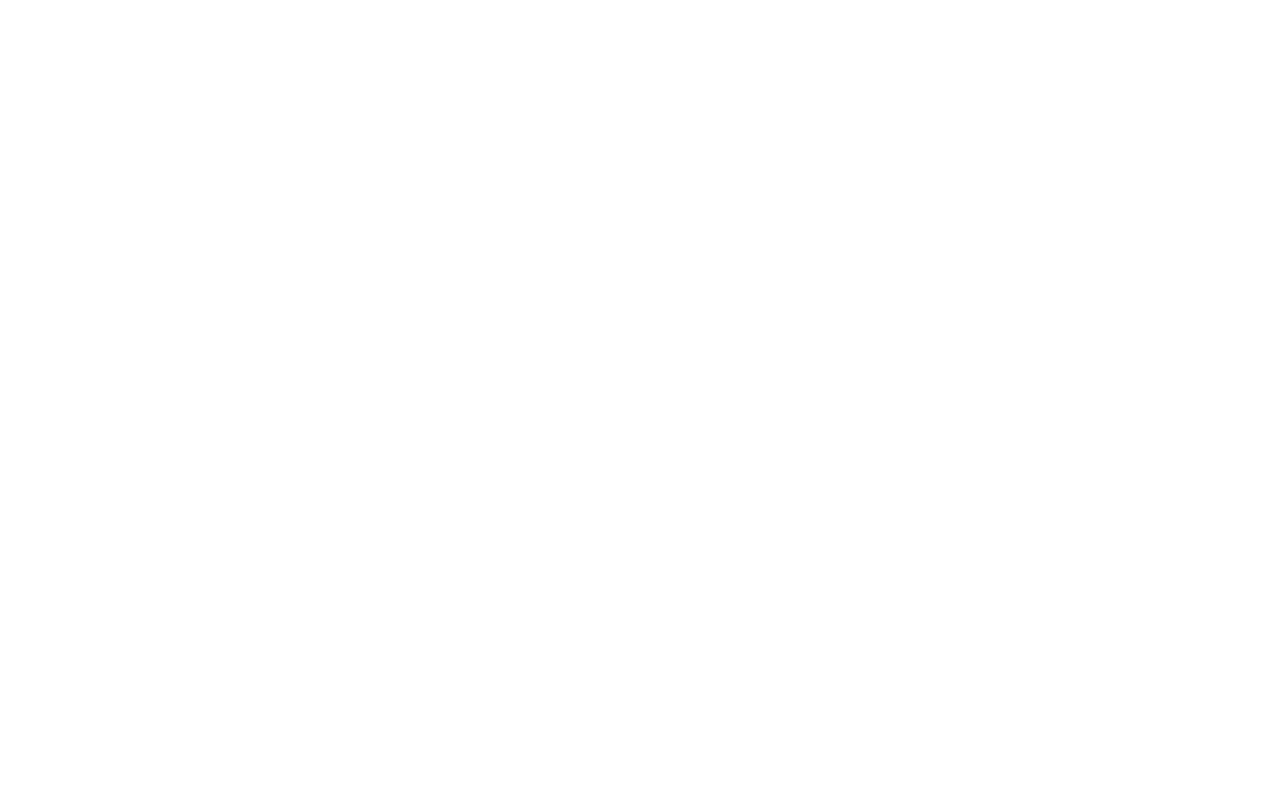
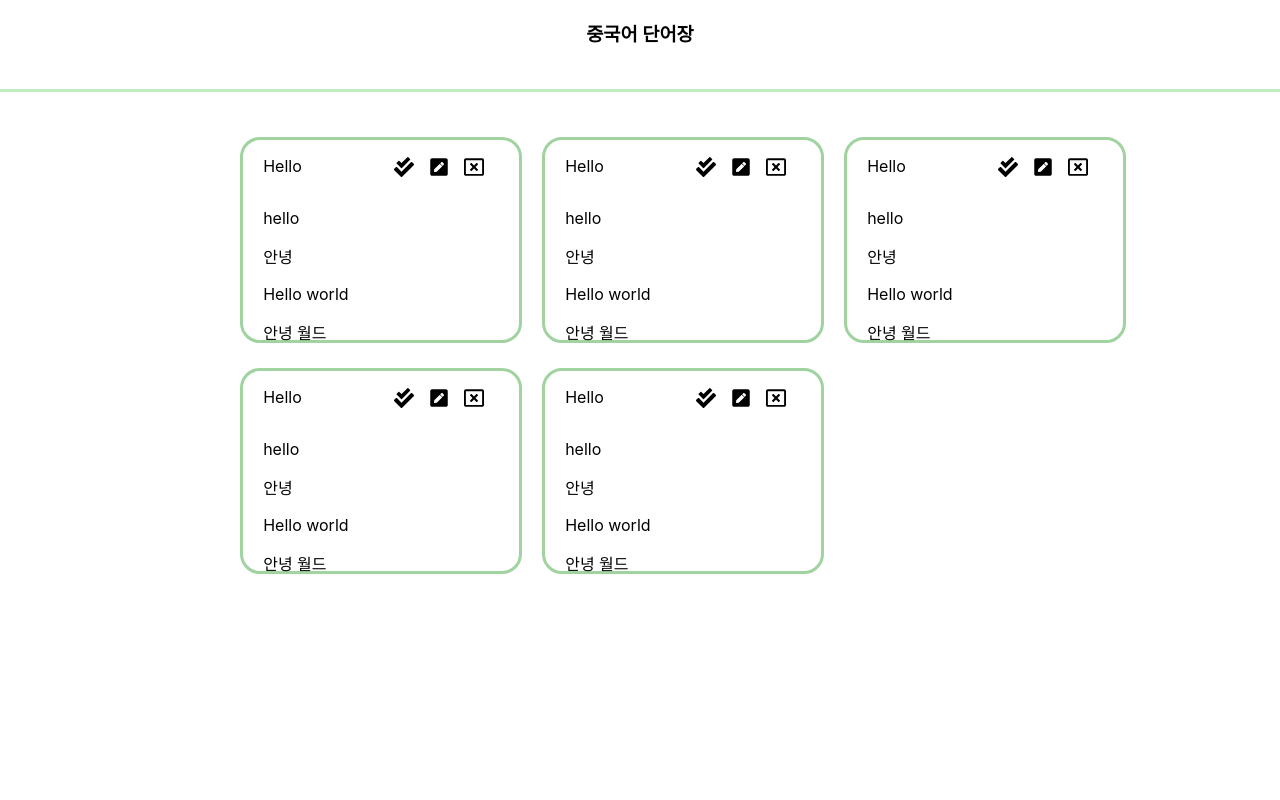
Before and after one commit to chamchipack/React_secondWeek, a React (Create React App) app: page / in a window 1280 px wide. Shown: the top 800 px of the page. Built offline with nearby package versions, Linux system fonts and the light colour scheme.

Commit message:
프로젝트 전체 틀 및 리덕스파일 생성

```diff
--- a/package.json
+++ b/package.json
@@ -8,7 +8,11 @@
     "@testing-library/user-event": "^13.5.0",
     "react": "^17.0.2",
     "react-dom": "^17.0.2",
+    "react-icons": "^4.3.1",
+    "react-redux": "^7.2.6",
+    "react-router-dom": "^5.2.0",
     "react-scripts": "5.0.0",
+    "redux": "^4.1.2",
     "web-vitals": "^2.1.4"
   },
   "scripts": {
--- a/src/App.css
+++ b/src/App.css
@@ -1,38 +1,15 @@
-.App {
+
+.background{
+  margin: 0 auto;
+  width: 100%;
+  height: 1020px;
+}
+.background-title{
+  margin: 0 auto;
+  width: 100%;
+  height: 70px;
+  border-bottom: 3px solid rgb(192, 237, 192);
+}
+.head-title{
   text-align: center;
 }
-
-.App-logo {
-  height: 40vmin;
-  pointer-events: none;
-}
-
-@media (prefers-reduced-motion: no-preference) {
-  .App-logo {
-    animation: App-logo-spin infinite 20s linear;
-  }
-}
-
-.App-header {
-  background-color: #282c34;
-  min-height: 100vh;
-  display: flex;
-  flex-direction: column;
-  align-items: center;
-  justify-content: center;
-  font-size: calc(10px + 2vmin);
-  color: white;
-}
-
-.App-link {
-  color: #61dafb;
-}
-
-@keyframes App-logo-spin {
-  from {
-    transform: rotate(0deg);
-  }
-  to {
-    transform: rotate(360deg);
-  }
-}
--- a/src/App.js
+++ b/src/App.js
@@ -1,10 +1,21 @@
 import logo from './logo.svg';
 import './App.css';
+import {Route, Link} from 'react-router-dom';
+import Main from './Main';
+import Register from './Register'
 
 function App() {
   return (
-    <div className="App">
-
+    <div className="background">
+      <div className='background-title'>
+        <h3 className='head-title'>중국어 단어장</h3>
+      </div>
+          <Route exact path='/'>
+            <Main></Main>
+          </Route>
+          <Route exact path='/register'>
+            <Register></Register>
+          </Route>
     </div>
   );
 }
--- /dev/null
+++ b/src/Main.css
@@ -0,0 +1,100 @@
+.main-background{
+    margin: 0 auto;
+    width: 80%;
+    height: 100%;
+    padding: 20px;
+}
+.main-inner{
+    margin: 0 auto;
+    width: 100%;
+    height: 80%;
+    padding-left: 9%;
+}
+/* Word.js section */
+.wordCom{
+    width: 25%;
+    height: 200px;
+    border: 3px solid rgb(160, 211, 160);
+    border-radius: 20px;
+    padding-left: 20px;
+    float: left;
+    margin-left: 20px;
+    margin-top: 25px;
+  }
+  .reg-circle{
+      width: 50px;
+      height: 50px;
+      position: absolute;
+      background-color: black;
+      border-radius: 50%;
+      right: 5%;
+  }
+.others{
+      width: 100%;
+      height: 100%;
+  }
+.left{
+    display: inline-block;
+}
+.icons{
+    float: right;
+    margin-top: 17px;
+    margin-right: 20px;
+}
+.icon{
+    margin-right: 15px;
+    font-size: 20px;
+}
+/* Register.js section */
+  .reg-background{
+      margin: 0 auto;
+      width: 30%;
+      height: 70%;
+      padding: 50px;
+  }
+  .reg-inner{
+    margin: 0 auto;
+    width: 80%;
+    height: 80%;
+    text-align: center;
+  }
+  .input-value{
+      border: none;
+    border-bottom: 3px solid rgb(158, 223, 158);
+    border-radius: 2px;
+    width: 400px;
+    height: 25px;
+  }
+  .input-div{
+      text-align: center;
+      width: 100%;
+      height: 80px;
+  }
+  label p {
+      text-align: left;
+      margin-left: 10%;
+  }
+  .submit-btn{
+      margin-top: 30px;
+      border: none;
+      border-radius: 10px;
+      background-color: green;
+      color: white;
+      width: 150px;
+      height: 40px;
+      font-size: 16px;
+  }
+
+  @media screen and (max-width: 1200px){
+      .wordCom{
+          width: 300px;
+          height: 200px;
+      }
+
+  }
+  @media screen and (max-width : 864px) {
+      .wordCom{
+          width: 500px;
+          height: 200px;
+      }
+  }
--- /dev/null
+++ b/src/Main.js
@@ -0,0 +1,22 @@
+import {react} from 'react';
+import Word from './Word'
+import './Main.css'
+import {Route, Link} from 'react-router-dom';
+
+function Main(){
+    return(
+        <div className='main-background'>
+            <div className='main-inner'>
+                {
+                    Array.from({length:5},(e,i)=>{
+                        return(
+                            <Word></Word>
+                        )
+                    })
+                }
+            </div>
+            <Link to='/register'><div className='reg-circle'></div></Link>
+        </div>
+    )
+}
+export default Main
--- /dev/null
+++ b/src/Register.js
@@ -0,0 +1,37 @@
+import {react} from 'react';
+import {useHistory} from 'react-router-dom'
+
+function Register(){
+    const history = useHistory();
+    return(
+        <div className='reg-background'>
+            <div className='reg-inner'>
+                <h2>단어 추가하기</h2>
+                <form>
+                    <div className='input-div'>
+                        <label for="input-word"><p>단어</p></label>
+                        <input className='input-value' id='input-word'></input>
+                    </div>
+                    <div className='input-div'>
+                        <label for="input-pinyin"><p>병음</p></label>
+                        <input className='input-value' id='input-pinyin'></input>
+                    </div>
+                    <div className='input-div'>
+                        <label for="input-mean"><p>의미</p></label>
+                        <input className='input-value' id='input-mean'></input>
+                    </div>
+                    <div className='input-div'>
+                        <label for="input-exam"><p>예문</p></label>
+                        <input className='input-value' id='input-exam'></input>
+                    </div>
+                    <div className='input-div'>
+                        <label for="input-exam-mean"><p>해석</p></label>
+                        <input className='input-value' id='input-exam-mean'></input>
+                    </div>
+                    <button onClick={(e)=> {e.preventDefault(); history.goBack();}} className='submit-btn' type='submit'>저장하기</button>
+                </form>
+            </div>
+        </div>
+    )
+}
+export default Register
--- /dev/null
+++ b/src/Word.js
@@ -0,0 +1,26 @@
+import {react} from 'react';
+import {FaCheckDouble} from 'react-icons/fa'
+import {FaPenSquare} from 'react-icons/fa'
+import {FaRegWindowClose} from 'react-icons/fa'
+
+function Word(){
+    return(
+        <div className='wordCom'>
+            <div className='word-title'>
+                <p className='title left'>Hello</p>
+                <div className='left icons'>
+                    <FaCheckDouble className='icon' />
+                    <FaPenSquare className='icon' />
+                    <FaRegWindowClose className='icon' />
+                </div>
+            </div>
+            <div className='others'>
+                <p className='pinyin'>hello</p>
+                <p className='meaning'>안녕</p>
+                <p className='example'>Hello world</p>
+                <p className='exam-meaning'>안녕 월드</p>
+            </div>
+        </div>
+    )
+}
+export default Word
--- a/src/index.js
+++ b/src/index.js
@@ -3,10 +3,18 @@
 import './index.css';
 import App from './App';
 import reportWebVitals from './reportWebVitals';
+import { BrowserRouter } from 'react-router-dom';
+import {Provider} from 'react-redux';
+import store from './modules/store'
+
 
 ReactDOM.render(
   <React.StrictMode>
-    <App />
+    <BrowserRouter>
+      <Provider store={store}>
+        <App />
+      </Provider>
+    </BrowserRouter>
   </React.StrictMode>,
   document.getElementById('root')
 );
--- /dev/null
+++ b/src/modules/store.js
@@ -0,0 +1,8 @@
+import {createStore, combineReducers} from 'redux';
+import widget from './widget'
+// 여러개의 리듀서를 가져올 수 있다.
+const rootReducer = combineReducers({widget});
+
+const store = createStore(rootReducer);
+
+export default store;
--- /dev/null
+++ b/src/modules/widget.js
@@ -0,0 +1,47 @@
+// Actions
+const LOAD = 'my-app/widgets/LOAD';
+const CREATE = 'widget/CREATE';
+const UPDATE = 'my-app/widgets/UPDATE';
+const REMOVE = 'my-app/widgets/REMOVE';
+
+// 맨 처음에 가지고 있는 값, object로
+const initialState = {
+    list : ['first', 'second', 'third']
+}
+
+// Action Creators 액션생성함수
+export function loadWidgets() {
+    return { type: LOAD };
+}
+
+export function createWidget(widget) {
+    console.log(widget)
+    return { type: CREATE, widget : widget };
+}
+
+export function updateWidget(widget) {
+    return { type: UPDATE, widget };
+}
+
+export function removeWidget(widget) {
+    return { type: REMOVE, widget };
+}
+
+// side effects, only as applicable
+// e.g. thunks, epics, etc
+// export function getWidget() {
+//     return dispatch => get('/widget').then(widget => dispatch(updateWidget(widget)))
+// }
+
+// Reducer
+export default function reducer(state = initialState, action = {}) { // state = {} : 디폴트값
+    switch (action.type) {
+        case "widget/CREATE" : {
+            const new_widget_list = [...state.list, action.widget];
+            return {
+                list : new_widget_list
+            }
+        }
+        default: return state;
+    }
+}
```
Also changed, not shown: src/Update.js (added), 1 other file (tests, documents, lock files or other folders).
